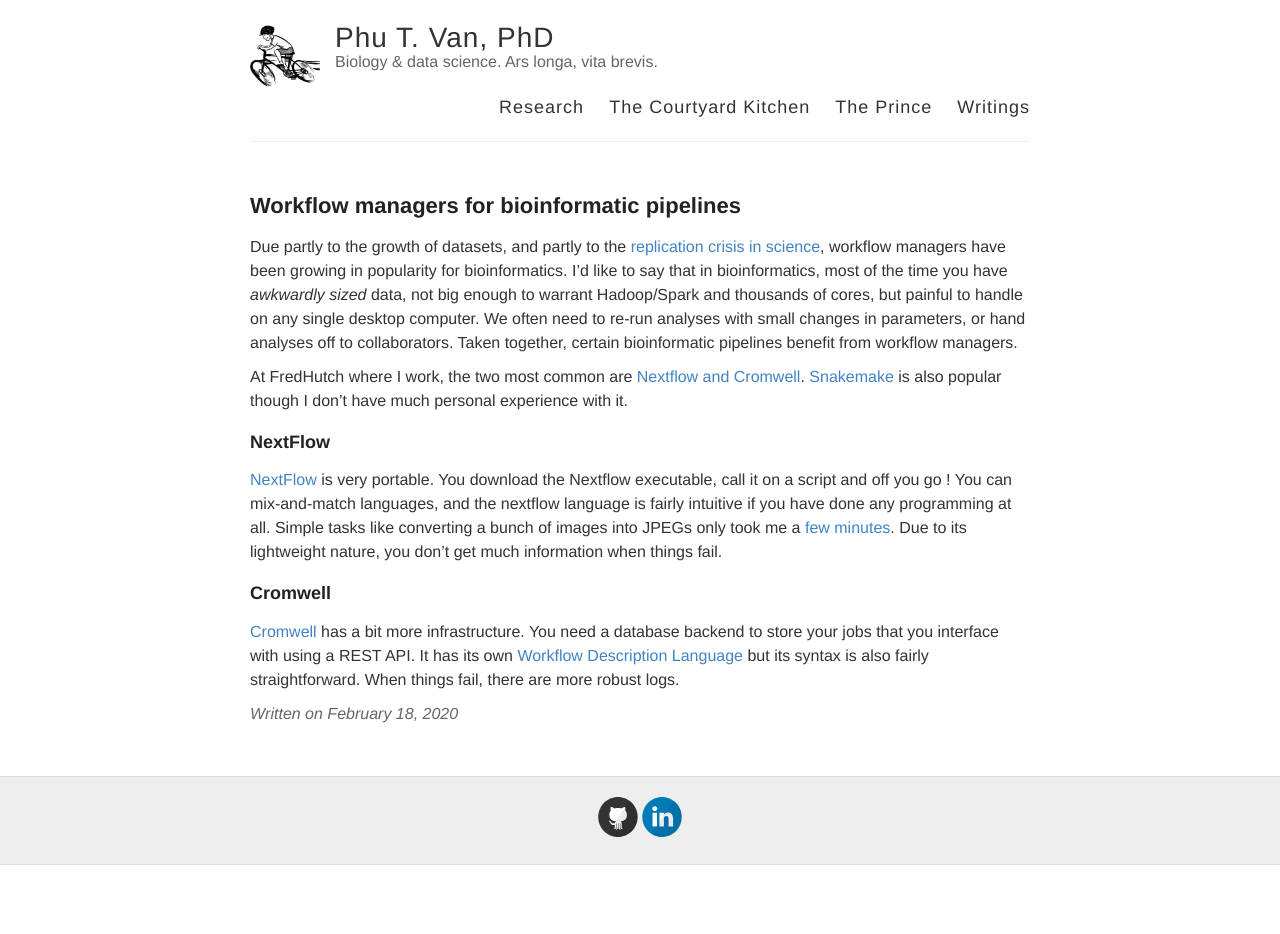
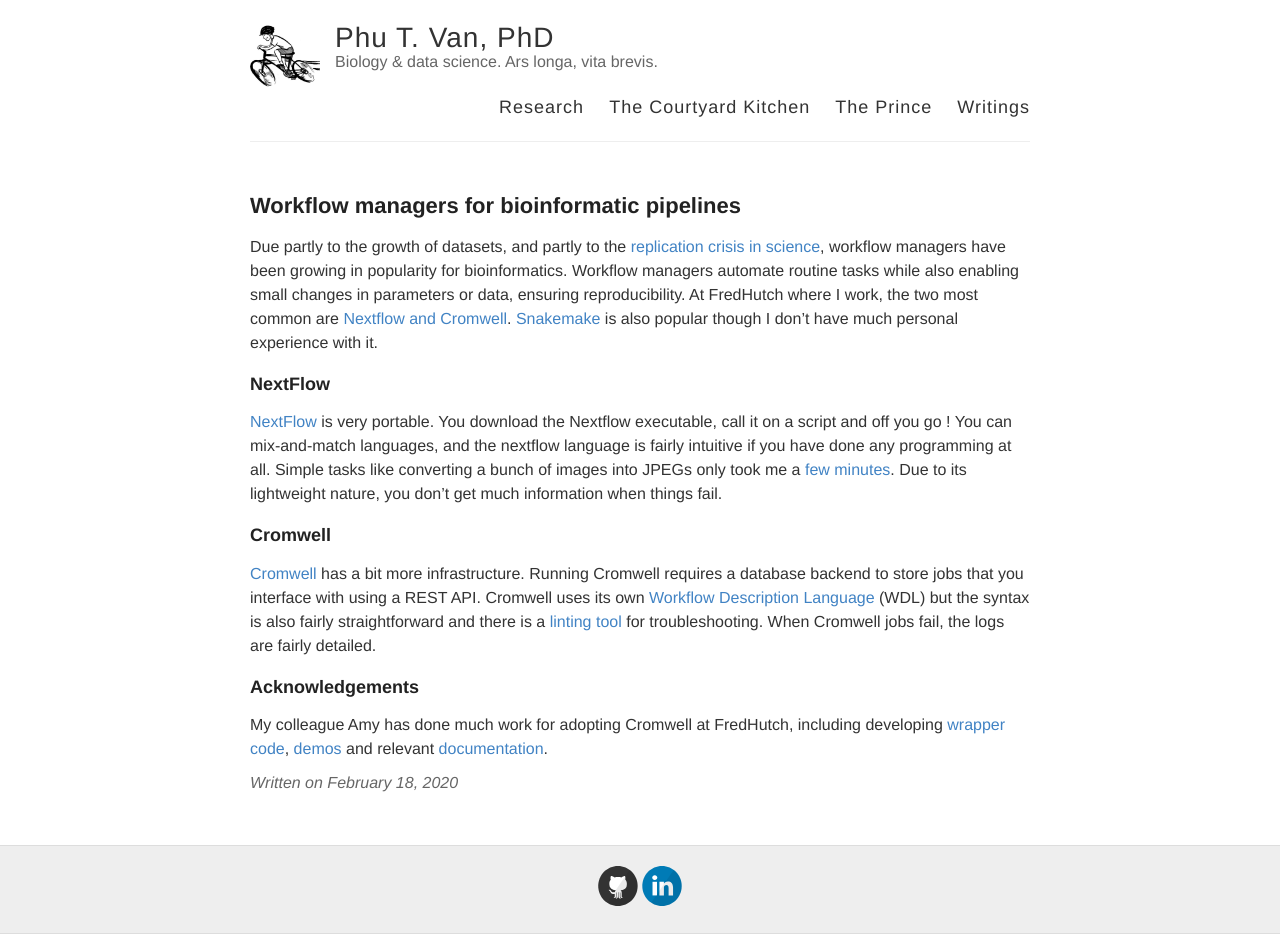
Before and after one commit to ptvan/ptvan.github.io, a Jekyll site: the page built from _posts/2020-02-18-workflow-managers.md, in a window 1280 px wide. Built offline with Jekyll 4.4.1, drawn with Linux system fonts in a browser that asks for light colours; before the commit the page ends 900 px from its top, so only the background shows below that.

Commit message:
added acknowledgements

```diff
--- a/_posts/2020-02-18-workflow-managers.md
+++ b/_posts/2020-02-18-workflow-managers.md
@@ -3,12 +3,13 @@ layout: post
 title: Workflow managers for bioinformatic pipelines
 ---
 
-Due partly to the growth of datasets, and partly to the [replication crisis in science](https://jamanetwork.com/journals/jama/fullarticle/201218), workflow managers have been growing in popularity for bioinformatics. I'd like to say that in bioinformatics, most of the time you have _awkwardly sized_ data, not big enough to warrant Hadoop/Spark and thousands of cores, but painful to handle on any single desktop computer. We often need to re-run analyses with small changes in parameters, or hand analyses off to collaborators. Taken together, certain bioinformatic pipelines benefit from workflow managers.
-
-At FredHutch where I work, the two most common are [Nextflow and Cromwell](https://sciwiki.fredhutch.org/scicomputing/software_overview/#workflow-managers). [Snakemake](https://github.com/snakemake/snakemake) is also popular though I don't have much personal experience with it.
+Due partly to the growth of datasets, and partly to the [replication crisis in science](https://jamanetwork.com/journals/jama/fullarticle/201218), workflow managers have been growing in popularity for bioinformatics. Workflow managers automate routine tasks while also enabling small changes in parameters or data, ensuring reproducibility. At FredHutch where I work, the two most common are [Nextflow and Cromwell](https://sciwiki.fredhutch.org/scicomputing/software_overview/#workflow-managers). [Snakemake](https://github.com/snakemake/snakemake) is also popular though I don't have much personal experience with it.
 
 ### NextFlow
 [NextFlow](https://www.nextflow.io/) is very portable. You download the Nextflow executable, call it on a script and off you go ! You can mix-and-match languages, and the nextflow language is fairly intuitive if you have done any programming at all. Simple tasks like converting a bunch of images into JPEGs only took me a [few minutes](https://github.com/ptvan/aws/blob/master/image_processing.nf). Due to its lightweight nature, you don't get much information when things fail.
 
 ### Cromwell
-[Cromwell](https://github.com/broadinstitute/cromwell) has a bit more infrastructure. You need a database backend to store your jobs that you interface with using a REST API. It has its own [Workflow Description Language](https://openwdl.org/) but its syntax is also fairly straightforward. When things fail, there are more robust logs.
+[Cromwell](https://github.com/broadinstitute/cromwell) has a bit more infrastructure. Running Cromwell requires a database backend to store jobs that you interface with using a REST API. Cromwell uses its own [Workflow Description Language](https://openwdl.org/) (WDL) but the syntax is also fairly straightforward and there is a [linting tool](https://cromwell.readthedocs.io/en/stable/WOMtool/) for troubleshooting. When Cromwell jobs fail, the logs are fairly detailed.
+
+### Acknowledgements
+My colleague Amy has done much work for adopting Cromwell at FredHutch, including developing [wrapper code](https://github.com/fredhutch/fh.wdlr), [demos](https://github.com/FredHutch/tg-wdl-RNAseqVariantCalling) and relevant [documentation](https://sciwiki.fredhutch.org/compdemos/Cromwell/).
```
